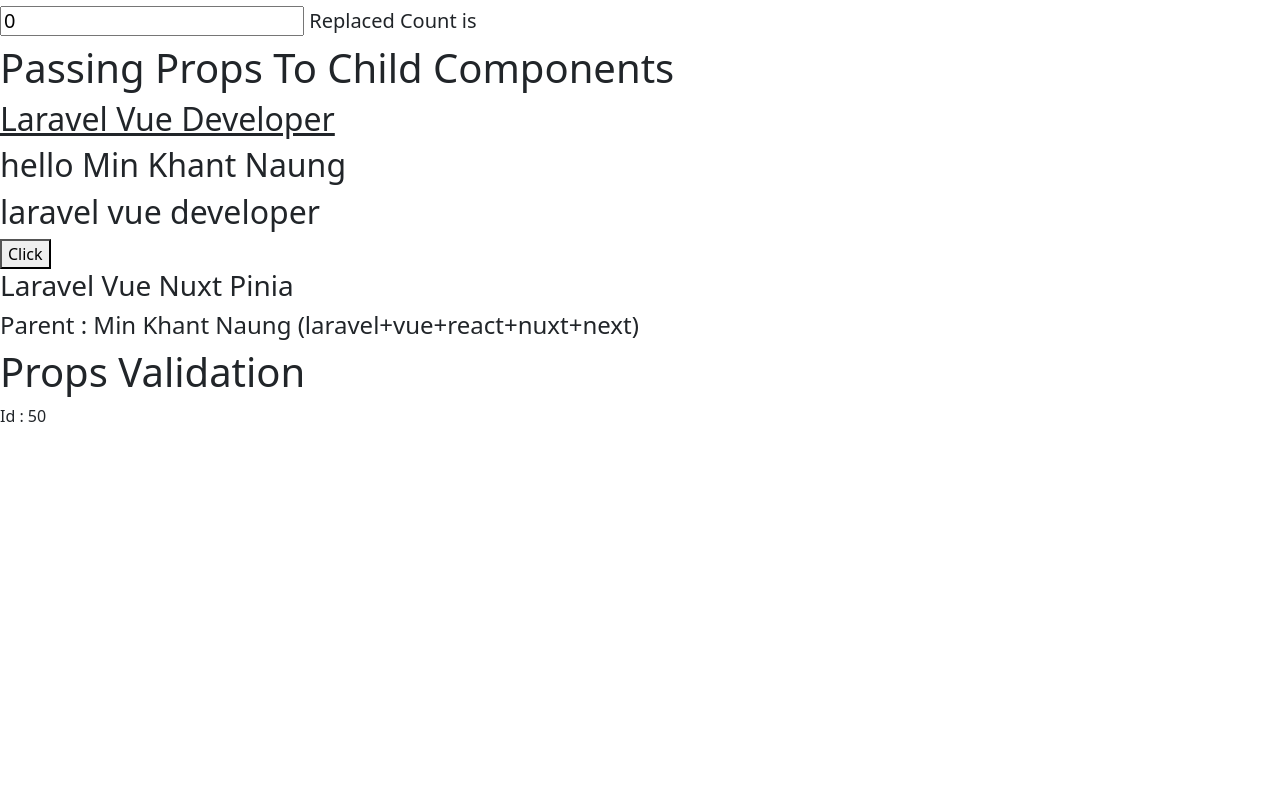
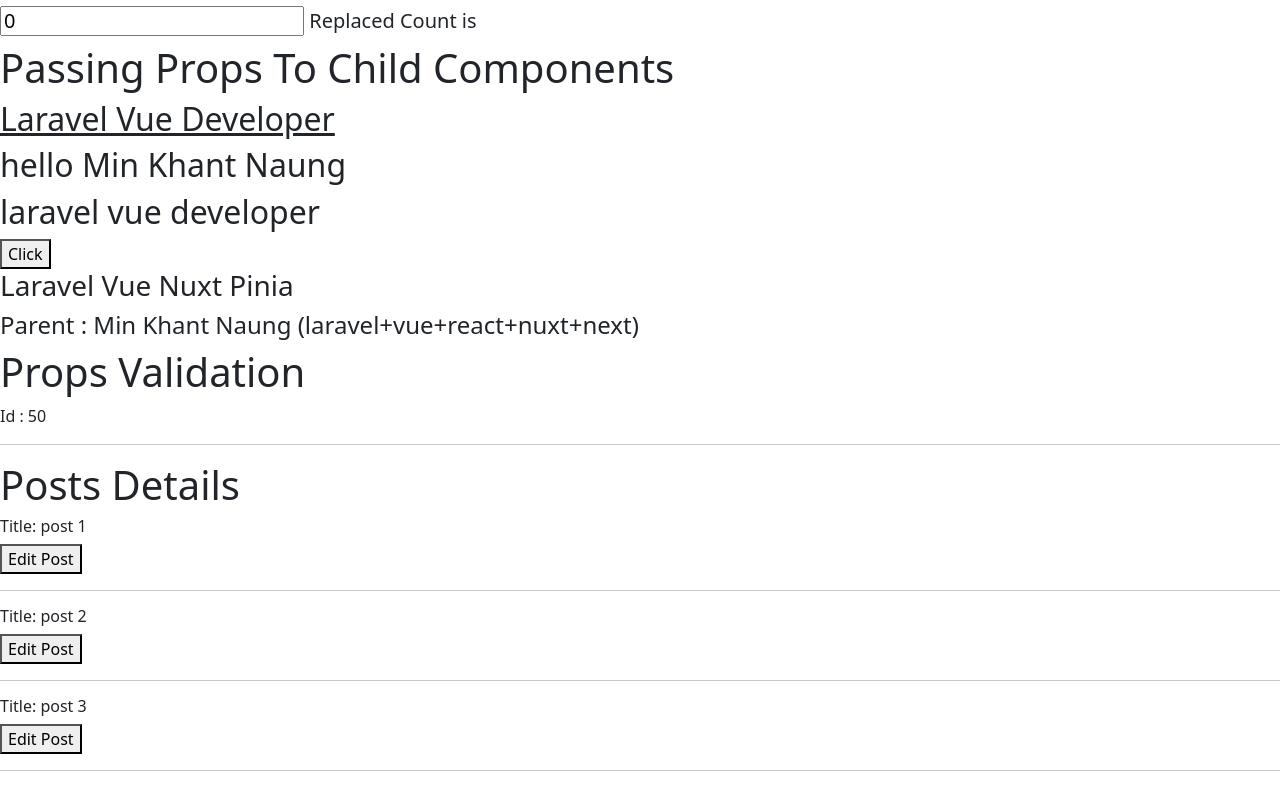
Before and after one commit to MinKhantNaung/learn_vue3_composition_api, a Vue app in the folder 1_vue_composition_api_and_pinia/: page / in a window 1280 px wide. Shown: the part 3723-4510 px from the top of the page. Before the commit the page ends 4167 px from the top, so only its background shows below. Built offline with nearby package versions, Linux system fonts and the light colour scheme.

Commit message:
child to parent custom event(emit)

```diff
--- /dev/null
+++ b/1_vue_composition_api_and_pinia/src/components/PostsVue.vue
@@ -0,0 +1,31 @@
+<template>
+    <div>
+        <h1>Posts Details</h1>
+        <SinglePostDetail v-for="post in posts" :key="post.id" :post="post" @edit-post="updatePost" />
+    </div>
+</template>
+
+<script setup>
+import { ref } from "vue";
+
+import SinglePostDetail from "./SinglePostDetail.vue";
+
+const posts = ref([
+    {id:1, title: 'post 1'},
+    {id:2, title: 'post 2'},
+    {id:3, title: 'post 3'}
+])
+
+const updatePost = (postId) => {
+    // posts.value = posts.value.map(post => {
+    //     if(post.id == postId) {
+    //         return{...post, title: 'post is updated' }
+    //     }
+    //     return post;
+    // })
+    const postToUpdate = posts.value.find(post => post.id == postId)
+    if(postToUpdate) {
+        postToUpdate.title = 'Hello title is updated'
+    }
+}
+</script>
--- /dev/null
+++ b/1_vue_composition_api_and_pinia/src/components/SinglePostDetail.vue
@@ -0,0 +1,16 @@
+<template>
+    <div>
+        <h6>Title: {{ post.title }}</h6>
+        <button @click.prevent="$emit('editPost', post.id)">Edit Post</button>
+        <hr>
+    </div>
+</template>
+
+<script setup>
+const props = defineProps({
+    post: {
+        type: Object,
+        required: true
+    }
+})
+</script>
--- a/1_vue_composition_api_and_pinia/src/views/HomeView.vue
+++ b/1_vue_composition_api_and_pinia/src/views/HomeView.vue
@@ -7,6 +7,7 @@
 import WatcherComponent from "../components/WatcherComponent.vue";
 import SinglePost from "../components/SinglePost.vue";
 import PropValidate from "../components/PropValidate.vue";
+import PostsVue from "../components/PostsVue.vue";
 
 onBeforeMount(() => {
     console.log('before mount')
@@ -58,5 +59,7 @@
     <WatcherComponent />
     <SinglePost title="Laravel Vue Developer" postNum="50" :postTitle="postTitle" :postObj="postObj" />
     <PropValidate :id="50" title="Laravel vue nuxt react next" :obj1="postObj" paragraph="hello" />
+    <hr>
+    <PostsVue />
   </div>
 </template>
```
